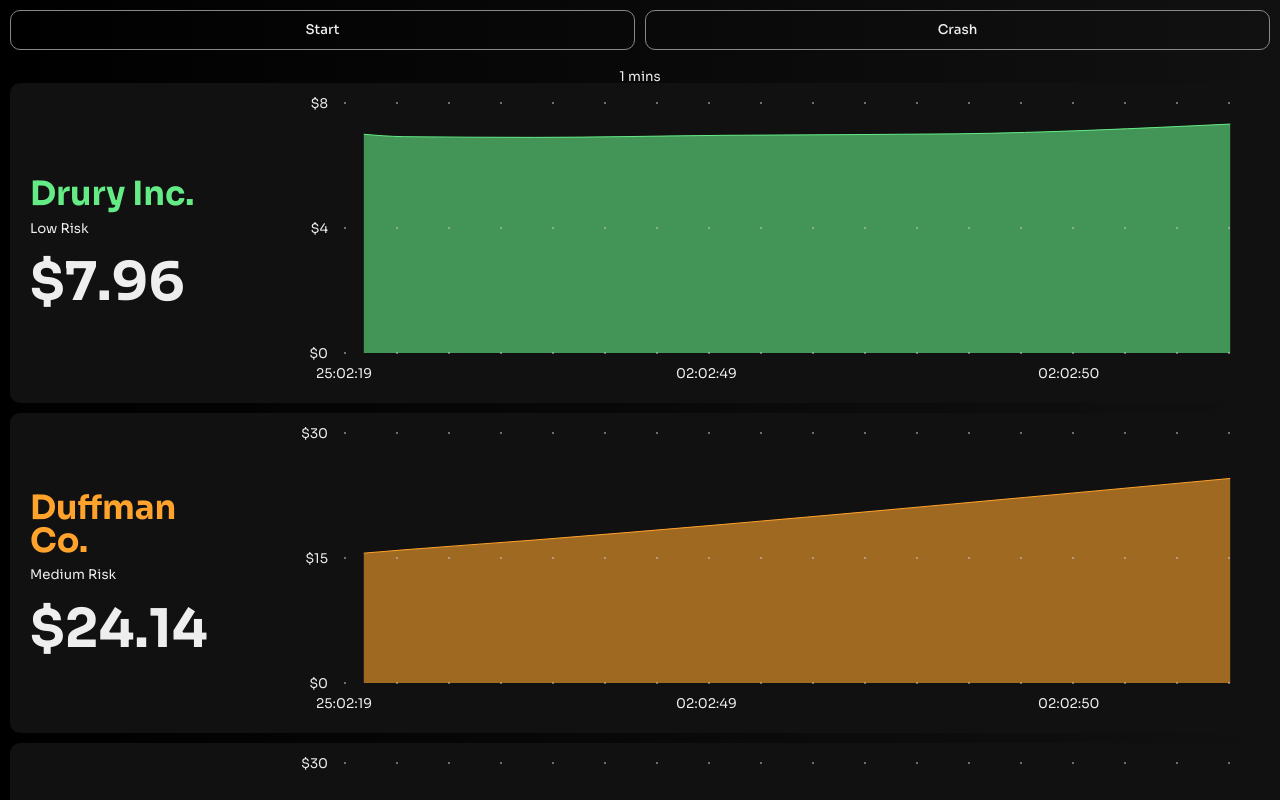
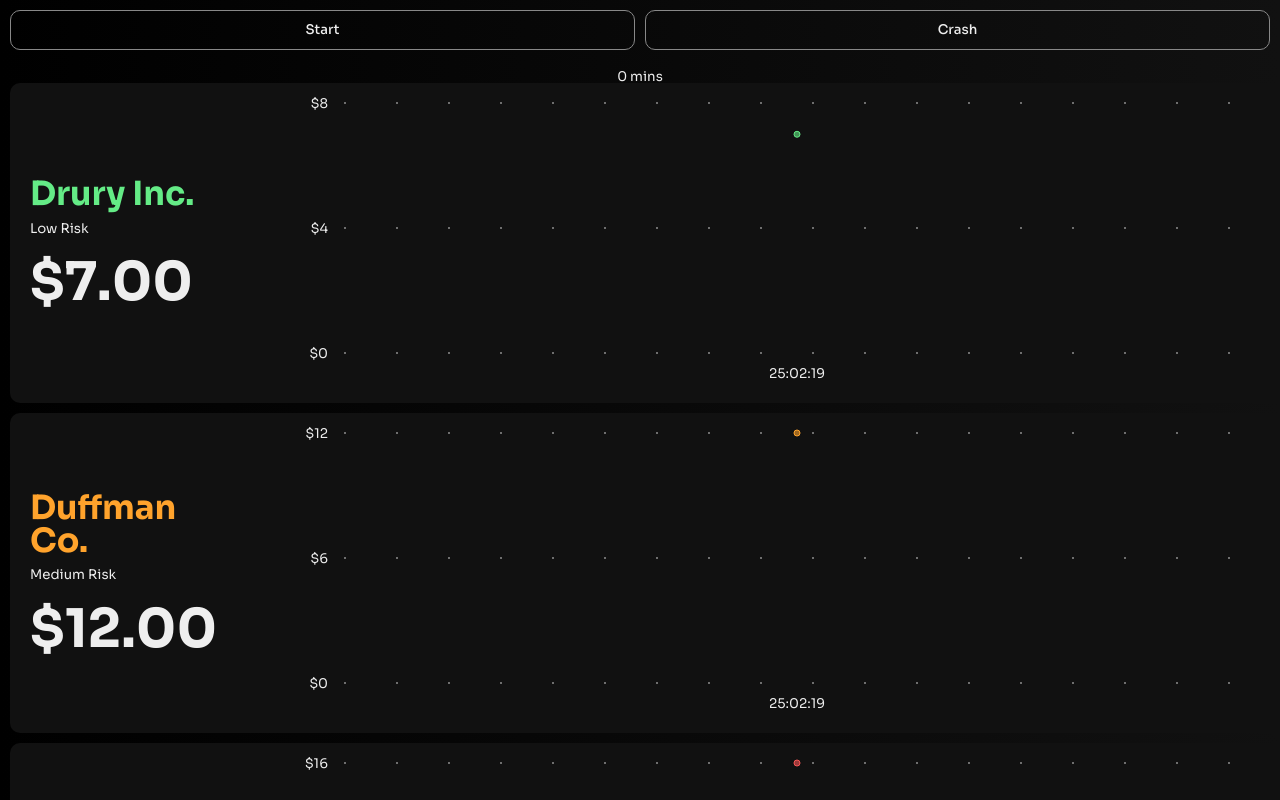
Before and after one commit to idrury/stock_sim, a React (Vite) app: page / in a window 1280 px wide. Both pictures are taken after a click on the button "Start". Shown: the top 800 px of the page. Built offline with nearby package versions, Linux system fonts and the light colour scheme.

Commit message:
Made 10 sec

```diff
--- a/src/CalculationMultiplier.tsx
+++ b/src/CalculationMultiplier.tsx
@@ -169,7 +169,7 @@ function CalculationMultiplier ({ crashFlag }: { crashFlag?: boolean }) {
         return next;
       });
       setSeconds((prev) => prev + 1);
-    }, 500);
+    }, 10000);
     return () => clearInterval(interval);
   }, [
     lowBias,
```
